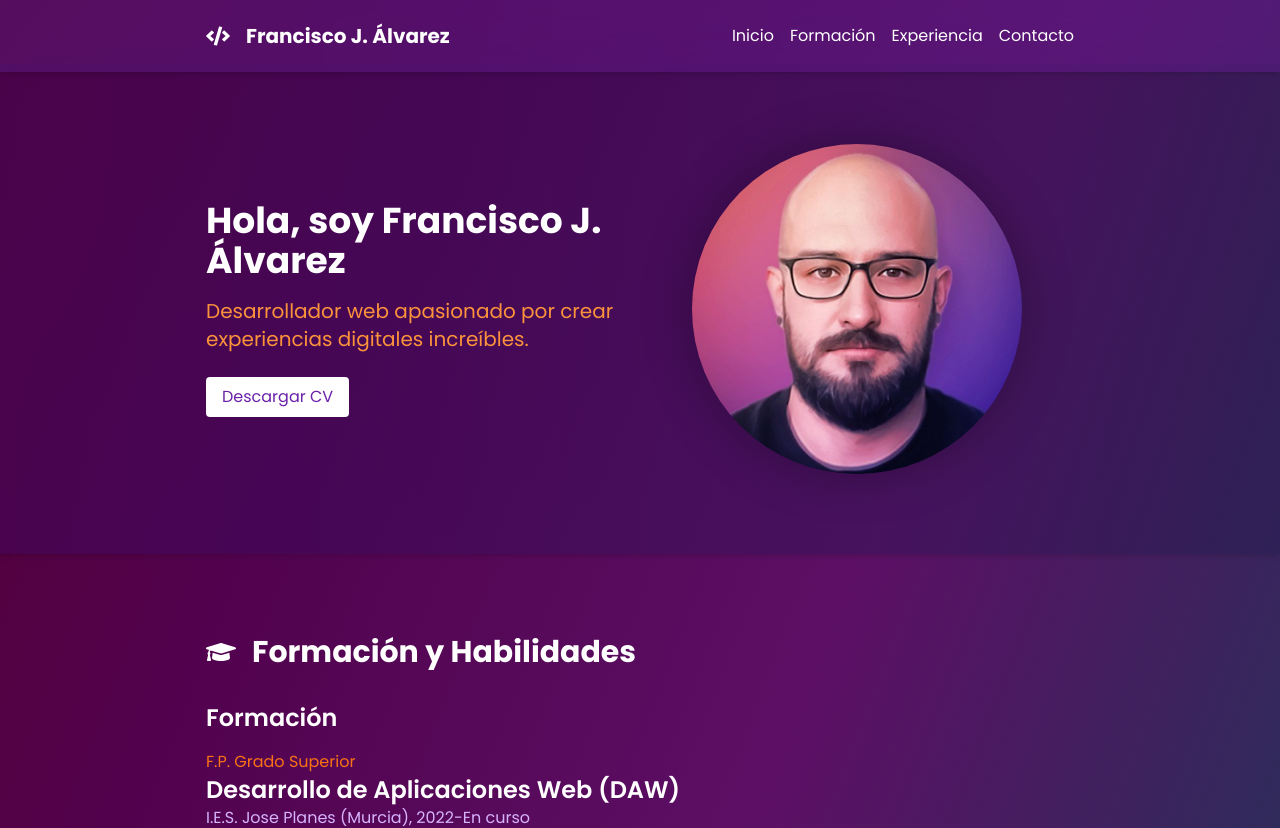
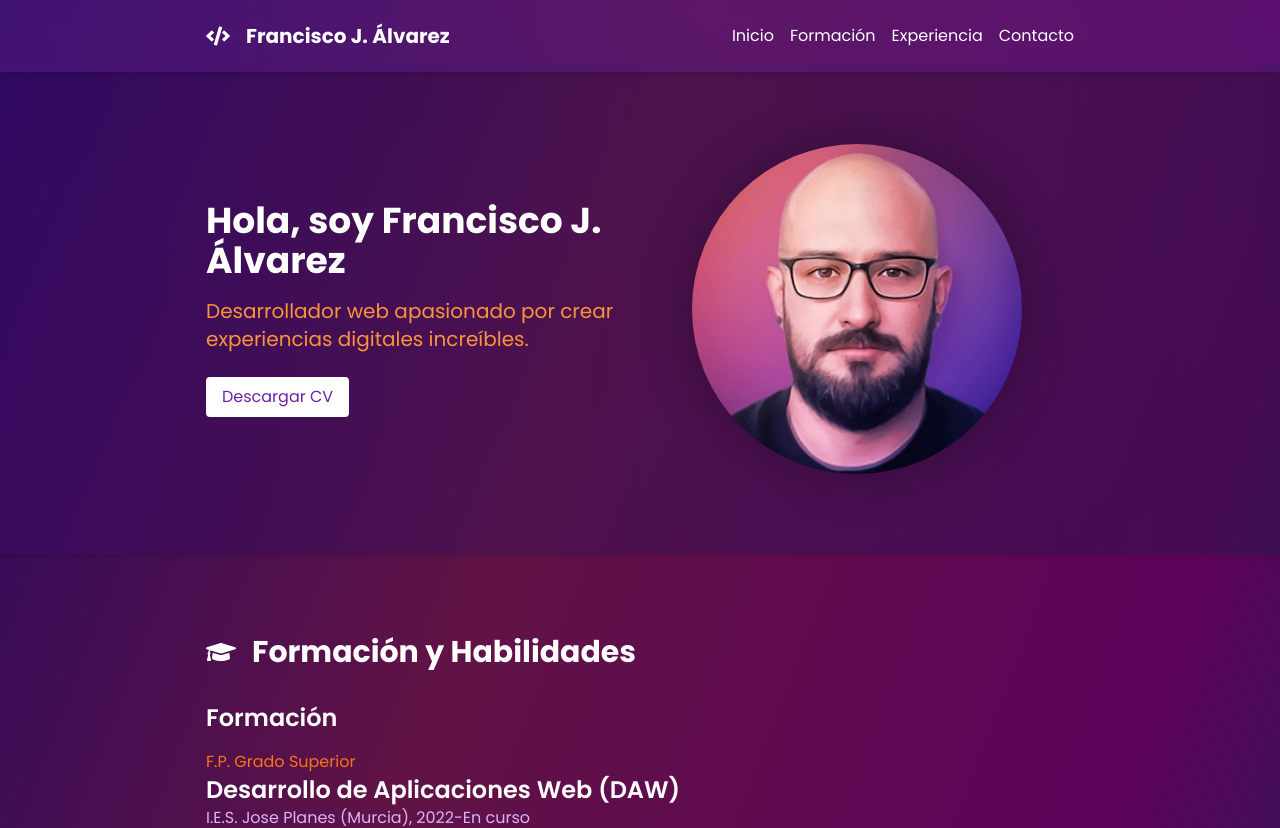
Before and after one commit to franxuhjuli/portfolio, a React (Vite) app: page / in a window 1280 px wide. Shown: the top 828 px of the page. Built offline with nearby package versions, Linux system fonts and the light colour scheme.

Commit message:
scroll smooth y nuevo bg

```diff
--- a/src/index.css
+++ b/src/index.css
@@ -2,11 +2,18 @@
 @tailwind components;
 @tailwind utilities;
 
+html{
+    scroll-behavior:smooth;
+}
+
 body {
     font-family: 'Poppins', sans-serif;
-    background: rgb(83,0,53);
-    background: linear-gradient(111deg, rgba(83,0,53,1) 0%, rgba(82,2,78,1) 17%, rgba(92,16,101,1) 40%, rgba(22,59,85,1) 70%, rgba(9,14,96,1) 94%, rgba(1,6,77,1) 100%);
+    /*background: rgb(83,0,53);
+    background: linear-gradient(111deg, rgba(83,0,53,1) 0%, rgba(82,2,78,1) 17%, rgba(92,16,101,1) 40%, rgba(22,59,85,1) 70%, rgba(9,14,96,1) 94%, rgba(1,6,77,1) 100%);*/
     color: white;
+    background: rgb(39,9,96);
+    background: linear-gradient(111deg, rgba(39,9,96,1) 0%, rgba(97,19,69,1) 26%, rgba(94,2,90,1) 52%, rgba(0,48,82,1) 76%, rgba(0,7,97,1) 100%);
+
 }
 
 h1,
```
